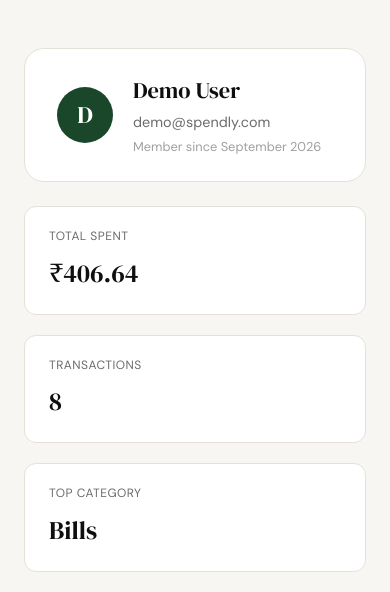
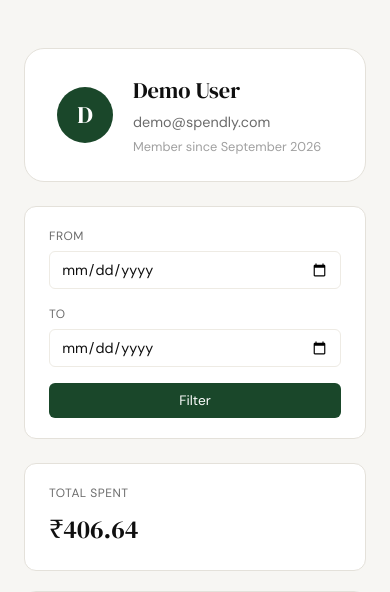
Before and after one commit to ladkrish233/spendly, a Flask app: page /profile in a window 390 px wide. Shown: the part 61-653 px from the top of the page. Run offline with Flask 3, Linux system fonts and the light colour scheme; the visitor is signed in with stand-in values (Sample User, id 1); data comes from the database, SQL or seed files in the repository.

Commit message:
feat: add date range filter to profile expense dashboard

```diff
--- a/app.py
+++ b/app.py
@@ -1,3 +1,4 @@
+import re
 from datetime import datetime
 
 from flask import Flask, redirect, render_template, request, session, url_for
@@ -16,6 +17,34 @@
 
 app = Flask(__name__)
 app.secret_key = "dev-secret-key-change-in-production"
+
+DATE_RE = re.compile(r"^\d{4}-\d{2}-\d{2}$")
+
+
+def _parse_date_filter(args):
+    start_raw = args.get("start_date", "").strip()
+    end_raw = args.get("end_date", "").strip()
+    if not start_raw and not end_raw:
+        return None, None
+
+    def _valid(value):
+        if not value:
+            return True
+        if not DATE_RE.match(value):
+            return False
+        try:
+            datetime.strptime(value, "%Y-%m-%d")
+        except ValueError:
+            return False
+        return True
+
+    if not _valid(start_raw) or not _valid(end_raw):
+        return None, None
+
+    start_date, end_date = start_raw or None, end_raw or None
+    if start_date and end_date and start_date > end_date:
+        return None, None
+    return start_date, end_date
 
 
 # ------------------------------------------------------------------ #
@@ -98,14 +127,21 @@
     member_since = datetime.strptime(
         user["created_at"], "%Y-%m-%d %H:%M:%S"
     ).strftime("%B %Y")
-    summary = get_expense_summary(user_id)
-    recent_expenses = get_recent_expenses(user_id)
+    start_date, end_date = _parse_date_filter(request.args)
+    summary = get_expense_summary(
+        user_id, start_date=start_date, end_date=end_date
+    )
+    recent_expenses = get_recent_expenses(
+        user_id, start_date=start_date, end_date=end_date
+    )
     return render_template(
         "profile.html",
         user=user,
         member_since=member_since,
         summary=summary,
         recent_expenses=recent_expenses,
+        filter_start=start_date,
+        filter_end=end_date,
     )
 
 
--- a/database/db.py
+++ b/database/db.py
@@ -44,19 +44,36 @@
     return user_id
 
 
-def get_expense_summary(user_id):
+def _build_date_filter(user_id, start_date, end_date):
+    clauses = ["user_id = ?"]
+    params = [user_id]
+    if start_date:
+        clauses.append("date >= ?")
+        params.append(start_date)
+    if end_date:
+        clauses.append("date <= ?")
+        params.append(end_date)
+    return " AND ".join(clauses), tuple(params)
+
+
+def get_expense_summary(user_id, start_date=None, end_date=None):
     conn = get_db()
+
+    # where_clause is built from hardcoded fragments only ("user_id = ?",
+    # "date >= ?", "date <= ?") — never from user input — so splicing it
+    # in below is safe; actual values still flow through the `?` params.
+    where_clause, params = _build_date_filter(user_id, start_date, end_date)
 
     totals = conn.execute(
         "SELECT COALESCE(SUM(amount), 0) AS total, COUNT(*) AS count "
-        "FROM expenses WHERE user_id = ?",
-        (user_id,),
+        f"FROM expenses WHERE {where_clause}",
+        params,
     ).fetchone()
 
     by_category_rows = conn.execute(
         "SELECT category, SUM(amount) AS total FROM expenses "
-        "WHERE user_id = ? GROUP BY category ORDER BY total DESC",
-        (user_id,),
+        f"WHERE {where_clause} GROUP BY category ORDER BY total DESC",
+        params,
     ).fetchall()
 
     conn.close()
@@ -75,12 +92,13 @@
     }
 
 
-def get_recent_expenses(user_id, limit=5):
+def get_recent_expenses(user_id, limit=5, start_date=None, end_date=None):
     conn = get_db()
+    where_clause, params = _build_date_filter(user_id, start_date, end_date)
     rows = conn.execute(
-        "SELECT * FROM expenses WHERE user_id = ? "
+        f"SELECT * FROM expenses WHERE {where_clause} "
         "ORDER BY date DESC, id DESC LIMIT ?",
-        (user_id, limit),
+        params + (limit,),
     ).fetchall()
     conn.close()
     return rows
--- a/static/css/profile.css
+++ b/static/css/profile.css
@@ -60,6 +60,76 @@
     font-family: var(--font-body);
     font-size: 0.8rem;
     color: var(--ink-faint);
+}
+
+/* Date filter */
+
+.profile-filter-form {
+    display: flex;
+    flex-wrap: wrap;
+    align-items: flex-end;
+    gap: 1rem;
+    background: var(--paper-card);
+    border: 1px solid var(--border);
+    border-radius: var(--radius-md);
+    padding: 1.25rem 1.5rem;
+}
+
+.profile-filter-field {
+    display: flex;
+    flex-direction: column;
+    gap: 0.3rem;
+}
+
+.profile-filter-field label {
+    font-family: var(--font-body);
+    font-size: 0.75rem;
+    letter-spacing: 0.04em;
+    text-transform: uppercase;
+    color: var(--ink-muted);
+}
+
+.profile-filter-field input[type="date"] {
+    font-family: var(--font-body);
+    font-size: 0.9rem;
+    color: var(--ink);
+    background: var(--paper-card);
+    border: 1px solid var(--border-soft);
+    border-radius: var(--radius-sm);
+    padding: 0.5rem 0.7rem;
+}
+
+.profile-filter-submit {
+    font-family: var(--font-body);
+    font-size: 0.85rem;
+    color: var(--paper-card);
+    background: var(--accent);
+    border: none;
+    border-radius: var(--radius-sm);
+    padding: 0.55rem 1.2rem;
+    cursor: pointer;
+}
+
+.profile-filter-clear {
+    font-family: var(--font-body);
+    font-size: 0.85rem;
+    color: var(--ink-muted);
+    text-decoration: underline;
+    align-self: center;
+}
+
+.profile-filter-note {
+    font-family: var(--font-body);
+    font-size: 0.85rem;
+    color: var(--ink-soft);
+    margin: -0.5rem 0 0;
+}
+
+@media (max-width: 720px) {
+    .profile-filter-form {
+        flex-direction: column;
+        align-items: stretch;
+    }
 }
 
 /* Stat cards */
--- a/templates/profile.html
+++ b/templates/profile.html
@@ -19,6 +19,31 @@
                 <span class="profile-member-since">Member since {{ member_since }}</span>
             </div>
         </div>
+
+        <form class="profile-filter-form" method="GET" action="{{ url_for('profile') }}">
+            <div class="profile-filter-field">
+                <label for="start_date">From</label>
+                <input type="date" id="start_date" name="start_date" value="{{ request.args.get('start_date', '') }}">
+            </div>
+            <div class="profile-filter-field">
+                <label for="end_date">To</label>
+                <input type="date" id="end_date" name="end_date" value="{{ request.args.get('end_date', '') }}">
+            </div>
+            <button type="submit" class="profile-filter-submit">Filter</button>
+            {% if filter_start or filter_end %}
+            <a href="{{ url_for('profile') }}" class="profile-filter-clear">Clear</a>
+            {% endif %}
+        </form>
+
+        {% if filter_start or filter_end %}
+        <p class="profile-filter-note">
+            Showing expenses
+            {% if filter_start and filter_end %}from {{ filter_start }} to {{ filter_end }}
+            {% elif filter_start %}from {{ filter_start }} onward
+            {% else %}up to {{ filter_end }}
+            {% endif %}
+        </p>
+        {% endif %}
 
         <div class="profile-stats-row">
             <div class="profile-stat-card">
```
Also changed, not shown: tests/test_profile.py (+181 -0 lines), .claude/specs/08-date-filter-profile.md (added).
